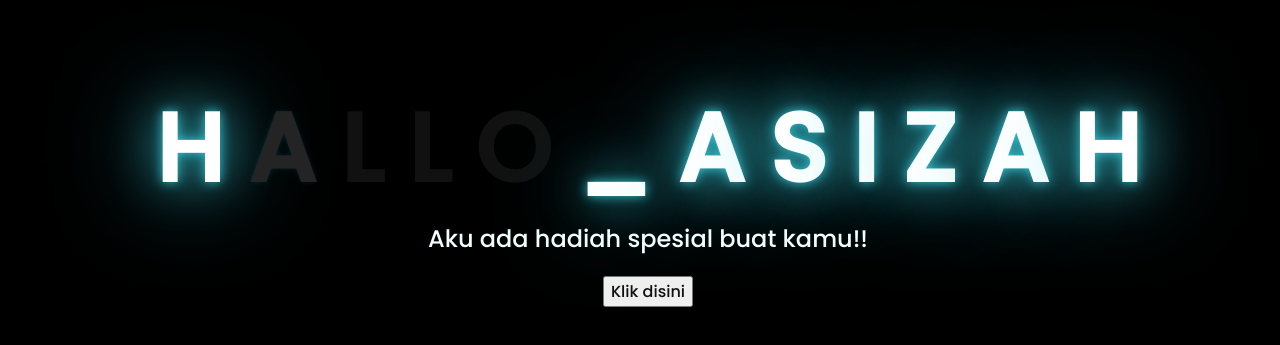
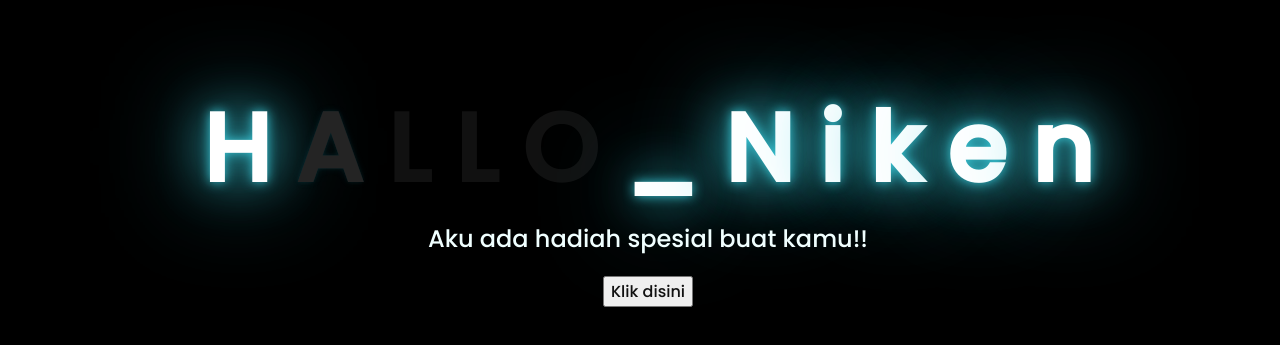
Before and after one commit to HornyFroogs/flowerrr, a plain HTML site: page index.html in a window 1280 px wide. Shown: the part 217-562 px from the top of the page. Drawn offline with Linux system fonts and the light colour scheme.

Commit message:
Update index.html

```diff
--- a/index.html
+++ b/index.html
@@ -17,12 +17,12 @@
 			<span>L</span>
 			<span>O</span>
 			<span>_</span>
-			<span>A</span>
-			<span>S</span>
-			<span>I</span>
-			<span>Z</span>
-			<span>A</span>
-			<span>H</span>
+			<span>N</span>
+			<span>i</span>
+			<span>k</span>
+			<span>e</span>
+			<span>n</span>
+
 		</div>
 		<div class="description">
 			<span>Aku ada hadiah spesial buat kamu!!</span>
```
